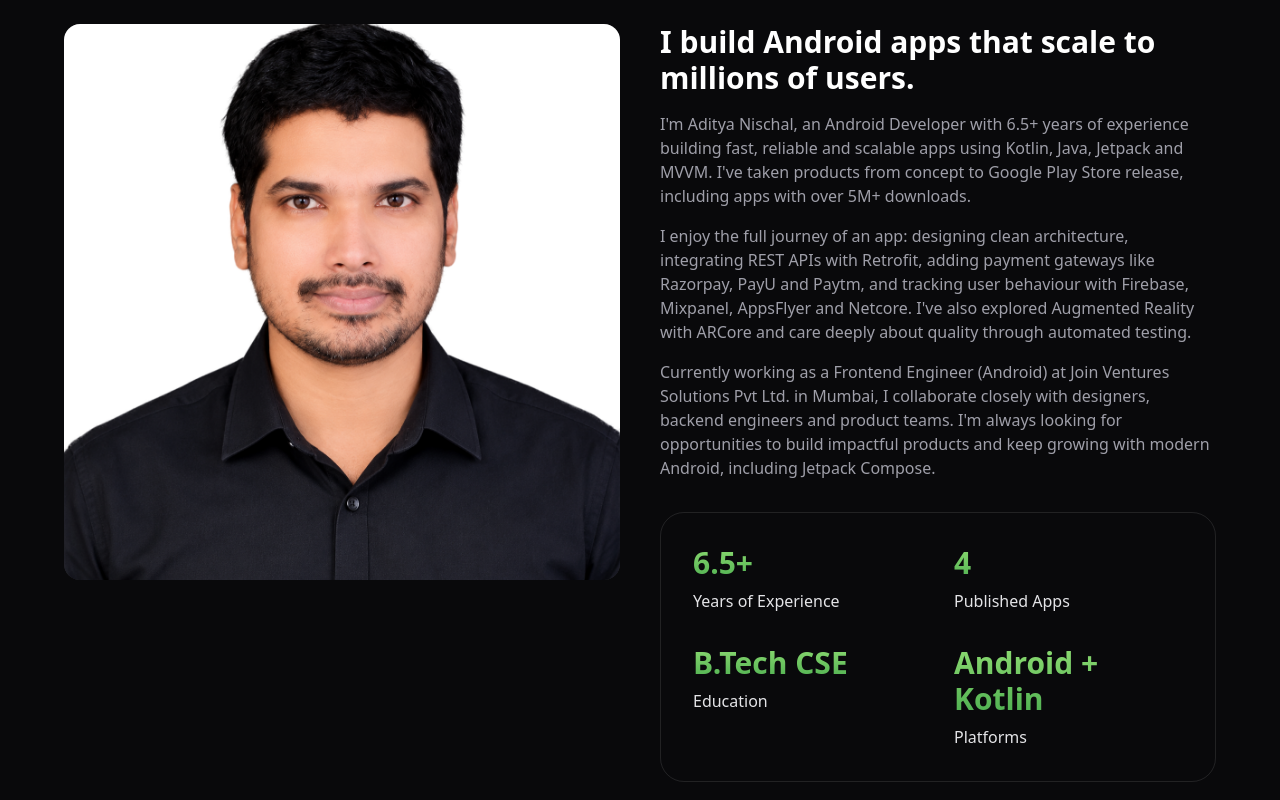
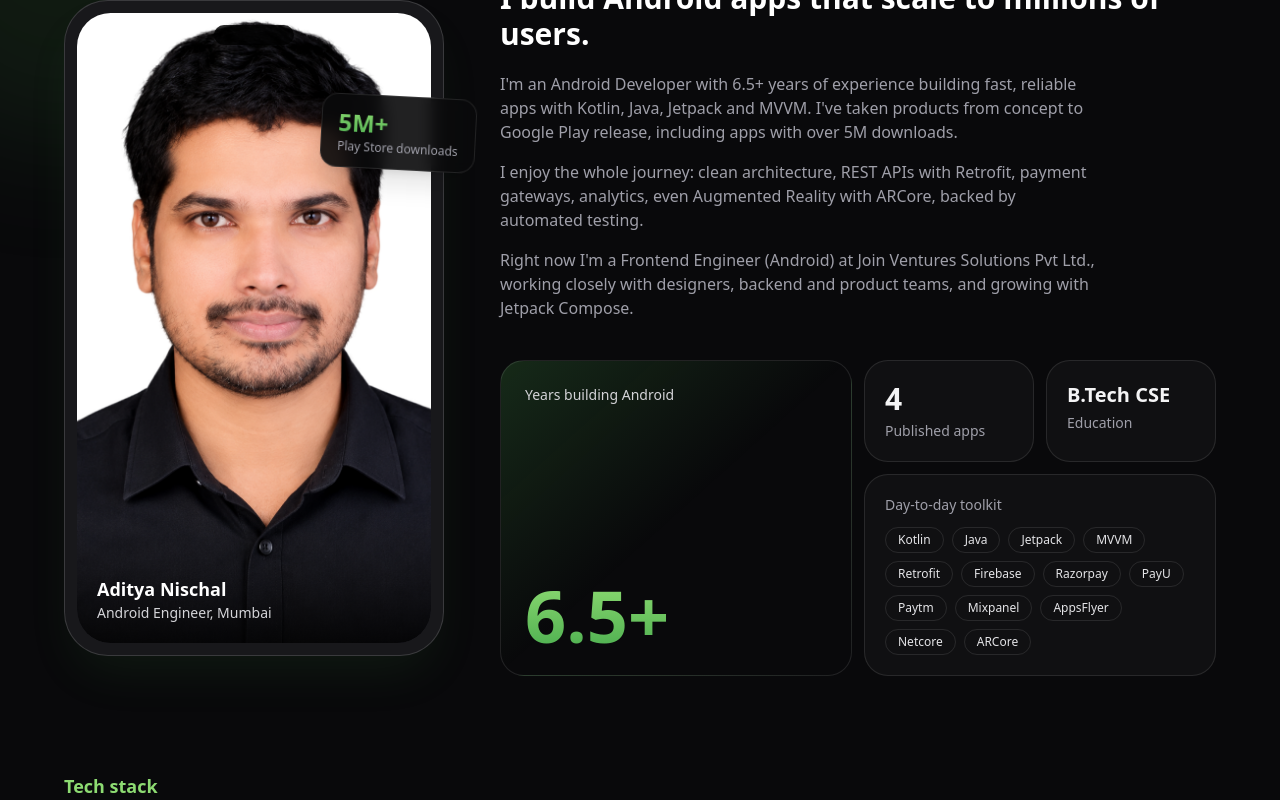
Before and after one commit to adityanischal217/aditya-portfolio, a Next.js app: page / in a window 1280 px wide. Shown: the part 1200-2000 px from the top of the page. Built offline with nearby package versions, Linux system fonts and the light colour scheme.

Commit message:
code changes

```diff
--- a/components/About.tsx
+++ b/components/About.tsx
@@ -1,82 +1,142 @@
 import { skillRows } from "@/data/skills";
 import TechStackMarquee from "@/components/TechStackMarquee";
 
-const stats = [
-  { value: "6.5+", label: "Years of Experience" },
-  { value: "4", label: "Published Apps" },
-  { value: "B.Tech CSE", label: "Education" },
-  { value: "Android + Kotlin", label: "Platforms" },
+const toolkit = [
+  "Kotlin",
+  "Java",
+  "Jetpack",
+  "MVVM",
+  "Retrofit",
+  "Firebase",
+  "Razorpay",
+  "PayU",
+  "Paytm",
+  "Mixpanel",
+  "AppsFlyer",
+  "Netcore",
+  "ARCore",
 ];
+
+const accent = "from-[#8DDB72] to-[#4CAF50]";
 
 export default function About() {
   return (
-    <section id="about" className="px-6 py-24">
-      <div className="mx-auto max-w-6xl">
-        <p className="bg-gradient-to-b from-[#8DDB72] to-[#4CAF50] bg-clip-text text-base font-extrabold uppercase tracking-widest text-transparent md:text-lg">
-          About Me
-        </p>
+    <section id="about" className="relative overflow-hidden px-6 py-24">
+      {/* soft glow behind the phone */}
+      <div
+        aria-hidden
+        className="pointer-events-none absolute -left-32 top-40 h-96 w-96 rounded-full bg-[#4CAF50]/10 blur-3xl"
+      />
+
+      <div className="relative mx-auto max-w-6xl">
+        <p className="text-lg font-semibold text-[#8DDB72]">About me</p>
         <h2 className="mt-3 max-w-4xl text-4xl font-bold tracking-tight text-zinc-100 md:text-6xl">
-          Focused execution,
-          <br />
-          scalable architecture,
-          <br />
-          and polished mobile experiences.
+          Focused execution, scalable architecture, polished mobile experiences.
         </h2>
 
-        <div className="mt-12 grid gap-10 md:grid-cols-2">
-          <div className="aspect-square rounded-2xl bg-zinc-800">
+        <div className="mt-16 grid items-center gap-14 md:grid-cols-[minmax(0,380px)_1fr]">
+          {/* Phone-frame portrait */}
+          <div className="relative mx-auto w-full max-w-[320px] md:max-w-none">
+            <div className="rounded-[2.75rem] border border-white/15 bg-zinc-900 p-3 shadow-2xl shadow-[#4CAF50]/10">
+              <div className="relative aspect-[9/16] overflow-hidden rounded-[2.1rem] bg-zinc-800">
                 <img
                   src="/aditya_pic.png"
                   alt="Aditya Nischal"
-              className="h-full w-full rounded-2xl object-cover"
+                  className="h-full w-full object-cover"
                 />
+                {/* camera pill */}
+                <span className="absolute left-1/2 top-3 h-5 w-20 -translate-x-1/2 rounded-full bg-black/80" />
+                {/* bottom fade + name */}
+                <div className="absolute inset-x-0 bottom-0 bg-gradient-to-t from-black/85 to-transparent p-5 pt-16">
+                  <p className="text-lg font-semibold text-white">
+                    Aditya Nischal
+                  </p>
+                  <p className="text-sm text-zinc-300">
+                    Android Engineer, Mumbai
+                  </p>
+                </div>
+              </div>
             </div>
 
-          <div className="space-y-4 text-zinc-400">
+            {/* floating download badge */}
+            <div className="absolute -right-4 top-24 rotate-3 rounded-2xl border border-white/10 bg-zinc-950/90 px-4 py-3 shadow-xl backdrop-blur md:-right-8">
+              <p
+                className={`bg-gradient-to-b ${accent} bg-clip-text text-2xl font-bold text-transparent`}
+              >
+                5M+
+              </p>
+              <p className="text-xs text-zinc-400">Play Store downloads</p>
+            </div>
+          </div>
+
+          {/* Story + bento */}
+          <div>
             <h3 className="text-2xl font-semibold text-white md:text-3xl">
               I build Android apps that scale to millions of users.
             </h3>
 
+            <div className="mt-5 max-w-prose space-y-4 text-zinc-400">
               <p>
-              I'm Aditya Nischal, an Android Developer with 6.5+ years of experience building
-              fast, reliable and scalable apps using Kotlin, Java, Jetpack and MVVM.
-              I've taken products from concept to Google Play Store release, including
-              apps with over 5M+ downloads.
+                I'm an Android Developer with 6.5+ years of experience building
+                fast, reliable apps with Kotlin, Java, Jetpack and MVVM. I've
+                taken products from concept to Google Play release, including
+                apps with over 5M downloads.
               </p>
               <p>
-              I enjoy the full journey of an app: designing clean architecture,
-              integrating REST APIs with Retrofit, adding payment gateways like
-              Razorpay, PayU and Paytm, and tracking user behaviour with Firebase,
-              Mixpanel, AppsFlyer and Netcore. I've also explored Augmented Reality
-              with ARCore and care deeply about quality through automated testing.
+                I enjoy the whole journey: clean architecture, REST APIs with
+                Retrofit, payment gateways, analytics, even Augmented Reality
+                with ARCore, backed by automated testing.
               </p>
               <p>
-              Currently working as a Frontend Engineer (Android) at Join Ventures
-              Solutions Pvt Ltd. in Mumbai, I collaborate closely with designers, backend
-              engineers and product teams. I'm always looking for opportunities to
-              build impactful products and keep growing with modern Android,
-              including Jetpack Compose.
-            </p>
-
-            {/* Stats card */}
-            <div className="mt-8 grid grid-cols-2 gap-x-8 gap-y-8 rounded-3xl border border-white/10 p-6 md:p-8">
-              {stats.map((s) => (
-                <div key={s.label}>
-                  <p className="bg-gradient-to-b from-[#8DDB72] to-[#4CAF50] bg-clip-text text-2xl font-bold text-transparent md:text-3xl">
-                    {s.value}
-                  </p>
-                  <p className="mt-2 text-sm text-zinc-200 md:text-base">
-                    {s.label}
+                Right now I'm a Frontend Engineer (Android) at Join Ventures
+                Solutions Pvt Ltd., working closely with designers, backend and
+                product teams, and growing with Jetpack Compose.
               </p>
             </div>
+
+            {/* Bento grid */}
+            <div className="mt-10 grid grid-cols-2 gap-3 md:grid-cols-4">
+              <div className="col-span-2 row-span-2 flex flex-col justify-between rounded-3xl border border-white/10 bg-gradient-to-br from-[#4CAF50]/20 via-transparent to-transparent p-6">
+                <p className="text-sm text-zinc-300">Years building Android</p>
+                <p
+                  className={`bg-gradient-to-b ${accent} bg-clip-text text-6xl font-extrabold text-transparent md:text-7xl`}
+                >
+                  6.5+
+                </p>
+              </div>
+
+              <div className="rounded-3xl border border-white/10 bg-white/[0.03] p-5">
+                <p className="text-3xl font-bold text-zinc-100">4</p>
+                <p className="mt-1 text-sm text-zinc-400">Published apps</p>
+              </div>
+
+              <div className="rounded-3xl border border-white/10 bg-white/[0.03] p-5">
+                <p className="text-xl font-bold text-zinc-100">B.Tech CSE</p>
+                <p className="mt-1 text-sm text-zinc-400">Education</p>
+              </div>
+
+              <div className="col-span-2 rounded-3xl border border-white/10 bg-white/[0.03] p-5">
+                <p className="mb-3 text-sm text-zinc-400">
+                  Day-to-day toolkit
+                </p>
+                <ul className="flex flex-wrap gap-2">
+                  {toolkit.map((t) => (
+                    <li
+                      key={t}
+                      className="rounded-full border border-white/10 px-3 py-1 text-xs text-zinc-200 transition-colors hover:border-[#8DDB72]/60 hover:text-[#8DDB72]"
+                    >
+                      {t}
+                    </li>
                   ))}
+                </ul>
+              </div>
             </div>
           </div>
         </div>
 
-        <div className="mt-20">
-          <p className="mb-4 bg-gradient-to-b from-[#8DDB72] to-[#4CAF50] bg-clip-text text-base font-extrabold uppercase tracking-widest text-transparent md:text-lg">
-            Tech Stack
+        <div className="mt-24">
+          <p className="mb-4 text-lg font-semibold text-[#8DDB72]">
+            Tech stack
           </p>
           <TechStackMarquee rows={skillRows} />
         </div>
```
Lines whose indentation alone changed are shown as unchanged.
